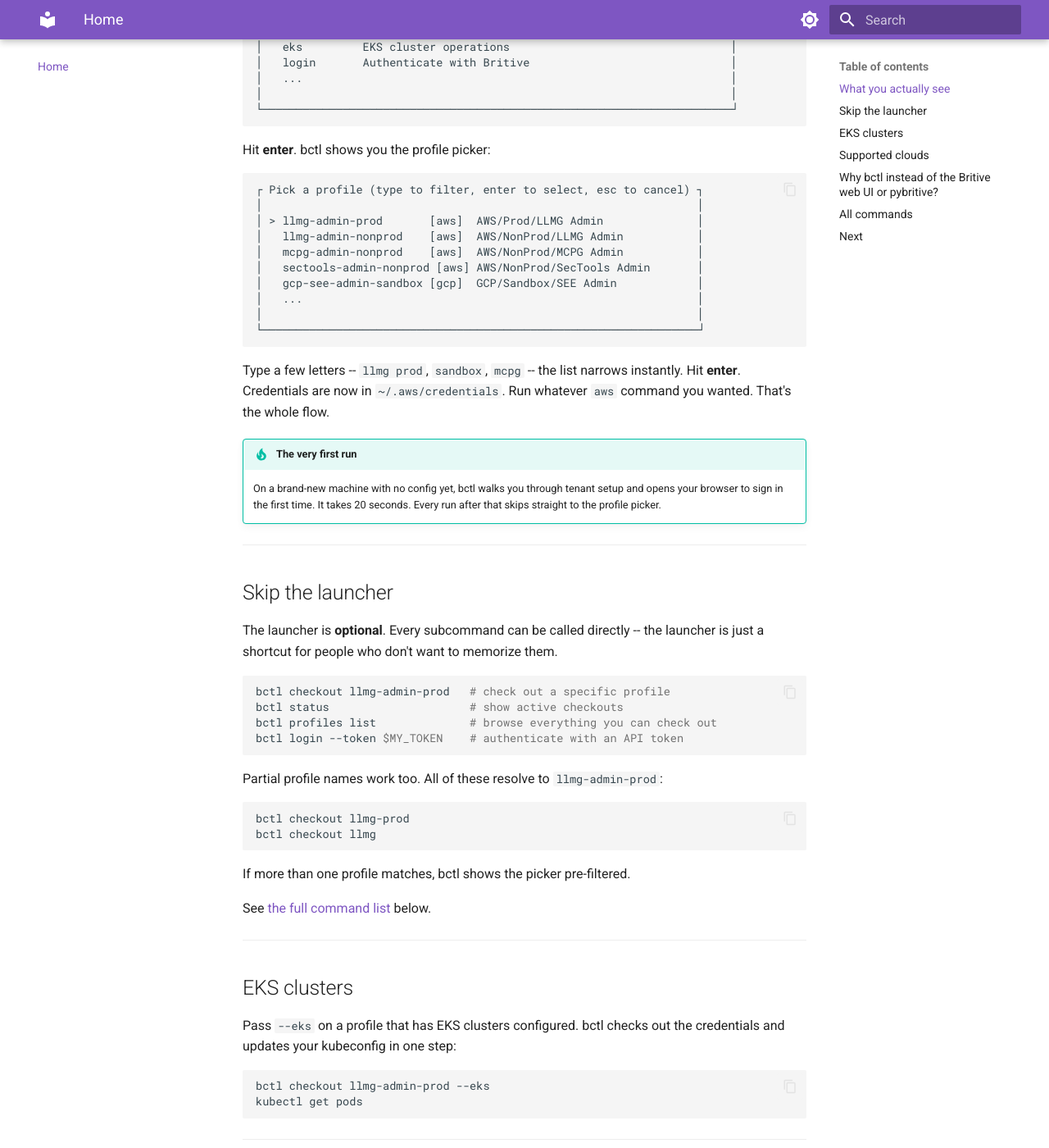
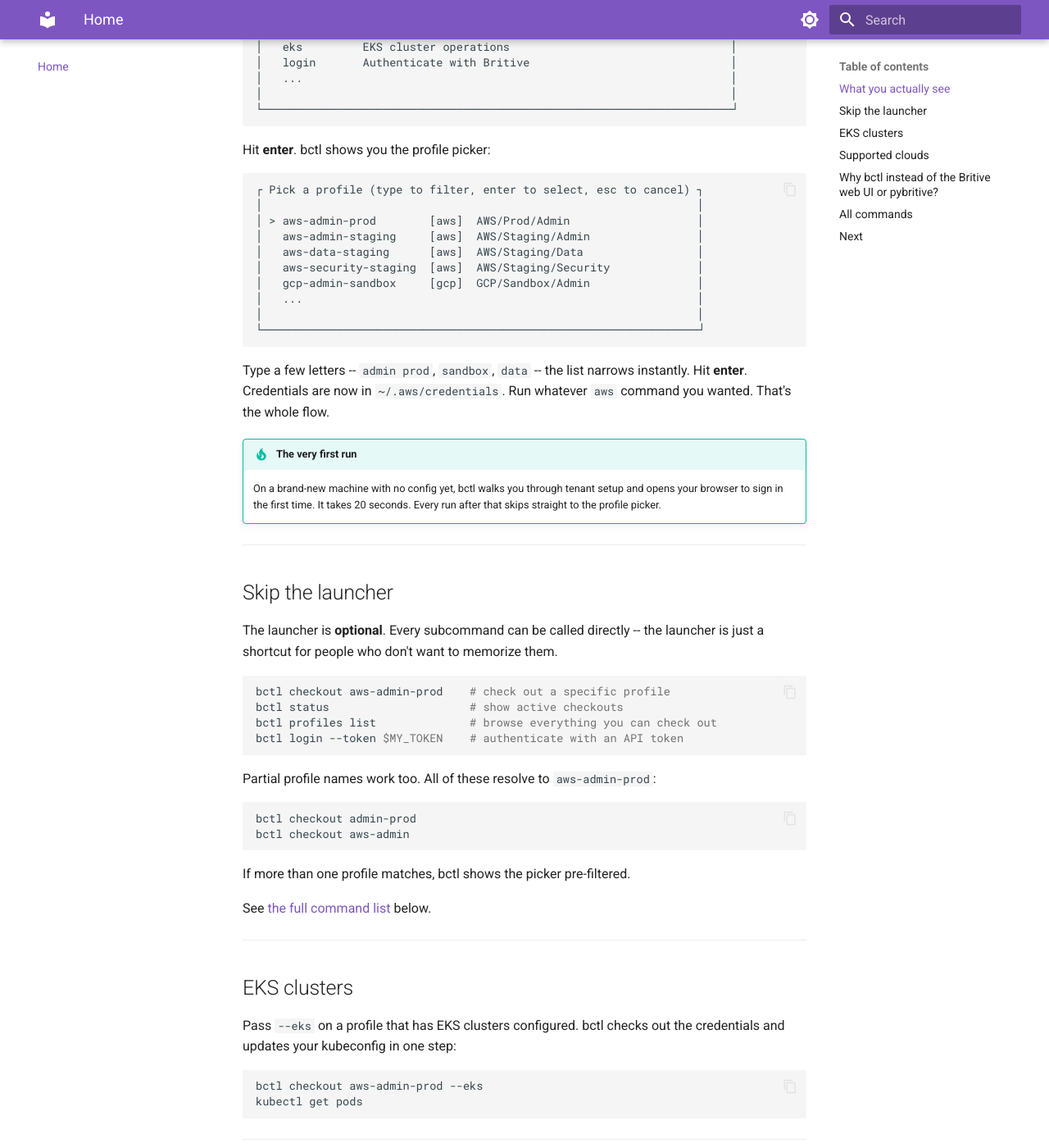
Before and after one commit to smichalabs/britivectl, an MkDocs documentation site: the page built from docs/docs/index.md, in a window 1280 px wide and 1400 px high, scrolled down 738 px. Shown: the whole window at 82% size. Built offline with MkDocs 1.6.1 and Material for MkDocs 9.7.7, drawn with Linux system fonts in a browser that asks for light colours; some of the changed text lies outside the part shown.

Commit message:
docs: replace example profile names with generic placeholders (#36)
Swap concrete profile names from previous examples for fully generic
placeholders so the docs and help text don't expose any environment-
specific naming. The substitutions are illustrative only -- they don't
correspond to any real Britive tenant or profile:

  aws-admin-prod, aws-admin-staging, aws-data-staging,
  aws-security-staging, gcp-admin-sandbox

Britive paths shown in the picker examples are likewise generic:
AWS/Prod/Admin, AWS/Staging/{Admin,Data,Security}, GCP/Sandbox/Admin.

Touches:
- README.md, docs/docs/index.md, docs/docs/quickstart.md
- cmd/checkout.go (long help text alias example)
- internal/resolver/tui.go (FilterValue comment)
- internal/config/checkouts_test.go (test fixture alias)

````diff
--- a/docs/docs/index.md
+++ b/docs/docs/index.md
@@ -10,7 +10,7 @@ bctl
 That's the whole thing. No tenant config, no login wizard, no `profiles sync`, no memorizing Britive paths. Just run `bctl`, pick a profile with your arrow keys, hit **enter**, and your credentials are ready.
 
 ```bash
-aws s3 ls --profile llmg-admin-prod
+aws s3 ls --profile aws-admin-prod
 ```
 
 ---
@@ -38,17 +38,17 @@ Hit **enter**. bctl shows you the profile picker:
 ```
 ┌ Pick a profile (type to filter, enter to select, esc to cancel) ┐
 │                                                                 │
-│ > llmg-admin-prod       [aws]  AWS/Prod/LLMG Admin              │
-│   llmg-admin-nonprod    [aws]  AWS/NonProd/LLMG Admin           │
-│   mcpg-admin-nonprod    [aws]  AWS/NonProd/MCPG Admin           │
-│   sectools-admin-nonprod [aws] AWS/NonProd/SecTools Admin       │
-│   gcp-see-admin-sandbox [gcp]  GCP/Sandbox/SEE Admin            │
+│ > aws-admin-prod        [aws]  AWS/Prod/Admin                   │
+│   aws-admin-staging     [aws]  AWS/Staging/Admin                │
+│   aws-data-staging      [aws]  AWS/Staging/Data                 │
+│   aws-security-staging  [aws]  AWS/Staging/Security             │
+│   gcp-admin-sandbox     [gcp]  GCP/Sandbox/Admin                │
 │   ...                                                           │
 │                                                                 │
 └─────────────────────────────────────────────────────────────────┘
 ```
 
-Type a few letters -- `llmg prod`, `sandbox`, `mcpg` -- the list narrows instantly. Hit **enter**. Credentials are now in `~/.aws/credentials`. Run whatever `aws` command you wanted. That's the whole flow.
+Type a few letters -- `admin prod`, `sandbox`, `data` -- the list narrows instantly. Hit **enter**. Credentials are now in `~/.aws/credentials`. Run whatever `aws` command you wanted. That's the whole flow.
 
 !!! tip "The very first run"
     On a brand-new machine with no config yet, bctl walks you through tenant setup and opens your browser to sign in the first time. It takes 20 seconds. Every run after that skips straight to the profile picker.
@@ -60,17 +60,17 @@ Type a few letters -- `llmg prod`, `sandbox`, `mcpg` -- the list narrows instant
 The launcher is **optional**. Every subcommand can be called directly -- the launcher is just a shortcut for people who don't want to memorize them.
 
 ```bash
-bctl checkout llmg-admin-prod   # check out a specific profile
+bctl checkout aws-admin-prod    # check out a specific profile
 bctl status                     # show active checkouts
 bctl profiles list              # browse everything you can check out
 bctl login --token $MY_TOKEN    # authenticate with an API token
 ```
 
-Partial profile names work too. All of these resolve to `llmg-admin-prod`:
+Partial profile names work too. All of these resolve to `aws-admin-prod`:
 
 ```bash
-bctl checkout llmg-prod
-bctl checkout llmg
+bctl checkout admin-prod
+bctl checkout aws-admin
 ```
 
 If more than one profile matches, bctl shows the picker pre-filtered.
@@ -84,7 +84,7 @@ See [the full command list](#all-commands) below.
 Pass `--eks` on a profile that has EKS clusters configured. bctl checks out the credentials and updates your kubeconfig in one step:
 
 ```bash
-bctl checkout llmg-admin-prod --eks
+bctl checkout aws-admin-prod --eks
 kubectl get pods
 ```
 
@@ -114,7 +114,7 @@ You can see GCP and Azure profiles in `bctl profiles list` and pick them in the
     pip install pybritive[aws]
     pybritive configure tenant -t acme
     pybritive login
-    pybritive checkout "AWS/Prod/LLMG Admin" -m integrate
+    pybritive checkout "AWS/Prod/Admin" -m integrate
     aws s3 ls --profile dev
     ```
 
````
Also changed, not shown: README.md (+20 -20 lines), docs/docs/quickstart.md (+11 -11 lines), 3 other files.
